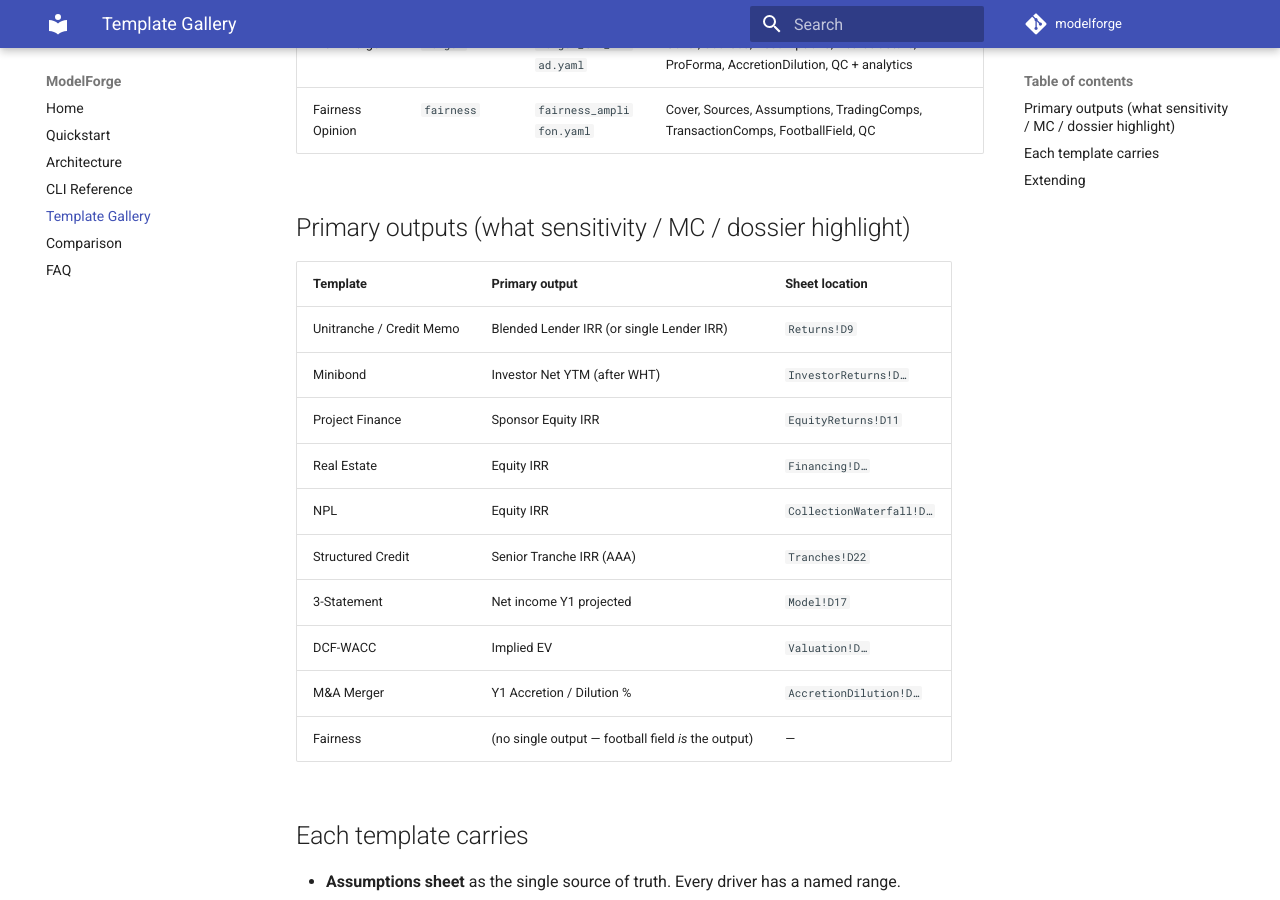
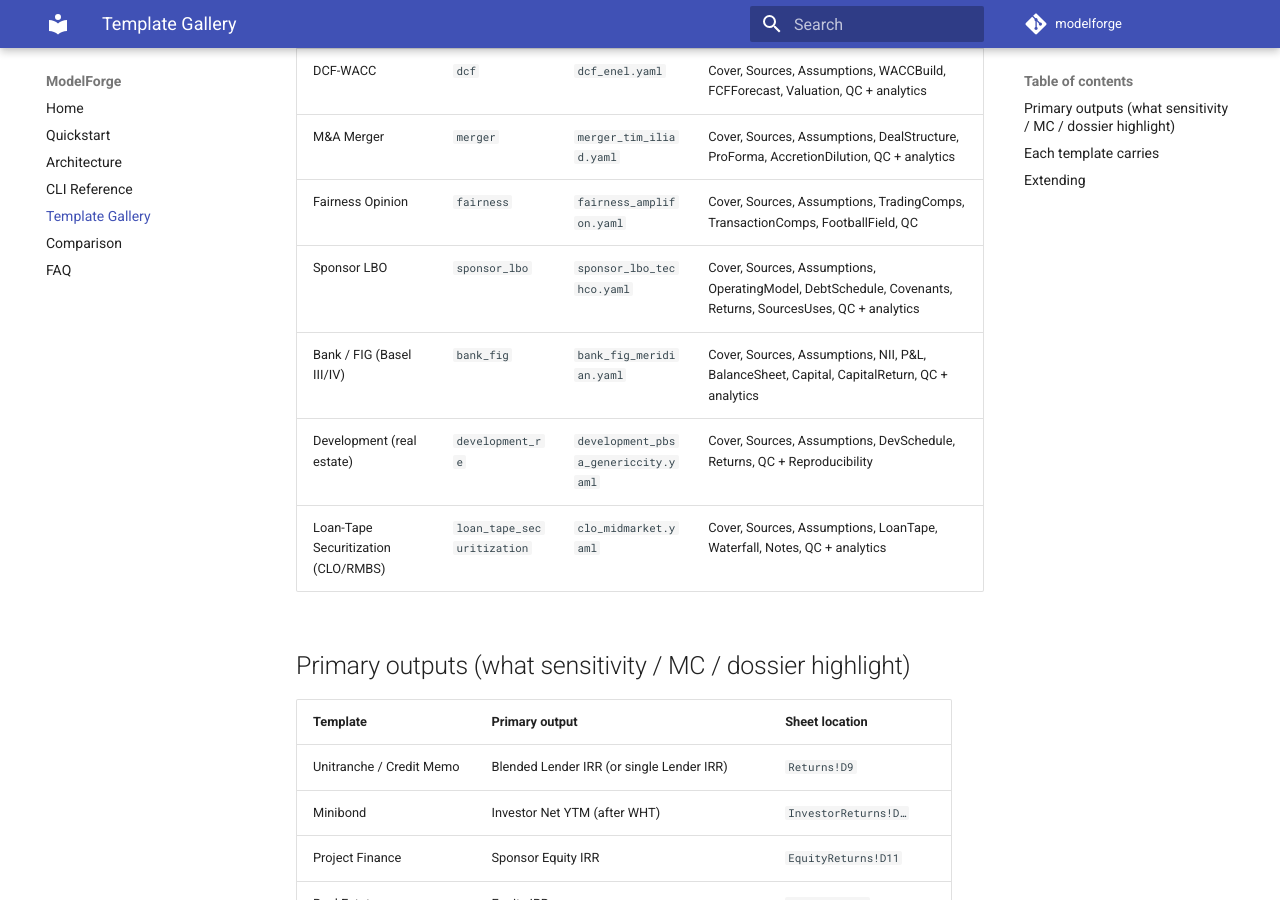
Before and after one commit to Whatsonyourmind/modelforge, an MkDocs documentation site: the page built from docs/templates.md, in a window 1280 px wide and 900 px high, scrolled down 982 px. Built offline with MkDocs 1.6.1 and Material for MkDocs 9.7.7, drawn with Linux system fonts in a browser that asks for light colours; comment, search, counter and statistics services are not loaded; some of the changed text lies outside the part shown.

Commit message:
docs(templates): surface the frontier templates in the gallery
The gallery table showed only the older/simpler templates; the advanced
credit/banking/securitization set — the actual differentiators — were hidden
behind the "full list" pointer. Add accurate rows for sponsor_lbo, bank_fig,
development_re, and loan_tape_securitization, with sheet lists verified from
the built workbooks (development_re correctly shown without MC/sensitivity,
which it does not ship).

Co-Authored-By: Claude Opus 4.8 (1M context) <noreply@anthropic.com>

```diff
--- a/docs/templates.md
+++ b/docs/templates.md
@@ -1,6 +1,6 @@
 # Template Gallery
 
-ModelForge ships **19 templates** today — **17 shipped + 2 preview** (`hgb_carveout`, `portfolio_review`). Each shipped template has an example spec at `examples/<name>.yaml` and builds into a QC-passing workbook in `output/<name>.xlsx`. Run `modelforge list-templates` for the authoritative, always-current list (preview templates are flagged); the [README](https://github.com/Whatsonyourmind/modelforge#templates-19-17-shipped--2-preview) carries the full annotated catalog. The table below details a representative subset.
+ModelForge ships **19 templates** today — **17 shipped + 2 preview** (`hgb_carveout`, `portfolio_review`). Each shipped template has an example spec at `examples/<name>.yaml` and builds into a QC-passing workbook in `output/<name>.xlsx`. Run `modelforge list-templates` for the authoritative, always-current list (preview templates are flagged); the [README](https://github.com/Whatsonyourmind/modelforge#templates-19-17-shipped--2-preview) carries the full annotated catalog. The table below details the most-used templates plus the advanced credit / banking / securitization frontier set (`sponsor_lbo`, `bank_fig`, `development_re`, `loan_tape_securitization`).
 
 | Template | model_type | Example spec | Sheets |
 |---|---|---|---|
@@ -15,6 +15,10 @@ ModelForge ships **19 templates** today — **17 shipped + 2 preview** (`hgb_car
 | DCF-WACC | `dcf` | `dcf_enel.yaml` | Cover, Sources, Assumptions, WACCBuild, FCFForecast, Valuation, QC + analytics |
 | M&A Merger | `merger` | `merger_tim_iliad.yaml` | Cover, Sources, Assumptions, DealStructure, ProForma, AccretionDilution, QC + analytics |
 | Fairness Opinion | `fairness` | `fairness_amplifon.yaml` | Cover, Sources, Assumptions, TradingComps, TransactionComps, FootballField, QC |
+| Sponsor LBO | `sponsor_lbo` | `sponsor_lbo_techco.yaml` | Cover, Sources, Assumptions, OperatingModel, DebtSchedule, Covenants, Returns, SourcesUses, QC + analytics |
+| Bank / FIG (Basel III/IV) | `bank_fig` | `bank_fig_meridian.yaml` | Cover, Sources, Assumptions, NII, P&L, BalanceSheet, Capital, CapitalReturn, QC + analytics |
+| Development (real estate) | `development_re` | `development_pbsa_genericcity.yaml` | Cover, Sources, Assumptions, DevSchedule, Returns, QC + Reproducibility |
+| Loan-Tape Securitization (CLO/RMBS) | `loan_tape_securitization` | `clo_midmarket.yaml` | Cover, Sources, Assumptions, LoanTape, Waterfall, Notes, QC + analytics |
 
 ## Primary outputs (what sensitivity / MC / dossier highlight)
 
```
